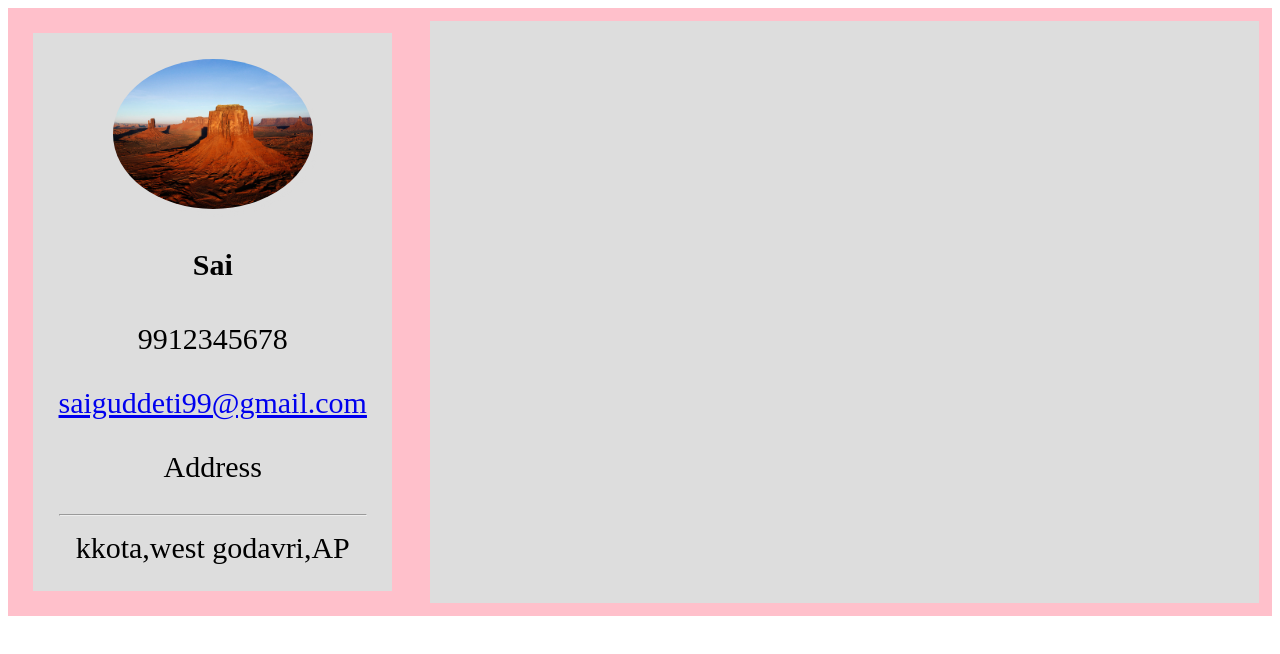
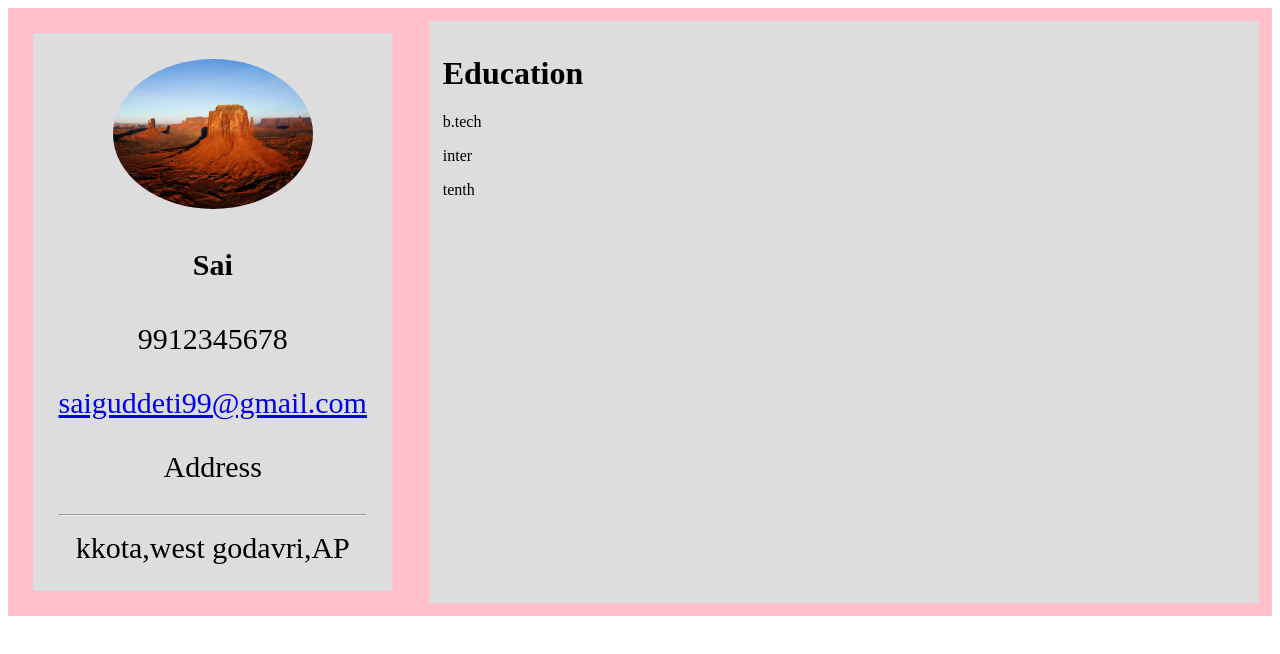
Before and after one commit to sairohitsharmaRG/myproject, a plain HTML site: page index.html in a window 1280 px wide. Drawn offline with Linux system fonts and the light colour scheme.

Commit message:
Update index.html

```diff
--- a/index.html
+++ b/index.html
@@ -28,6 +28,10 @@
         </div>
       </div>
 <div class="content">
+  <h1>Education</h1>
+  <p>b.tech</p>
+  <p>inter</p>
+  <p>tenth</p>
 
 </div>
     </div>
```
